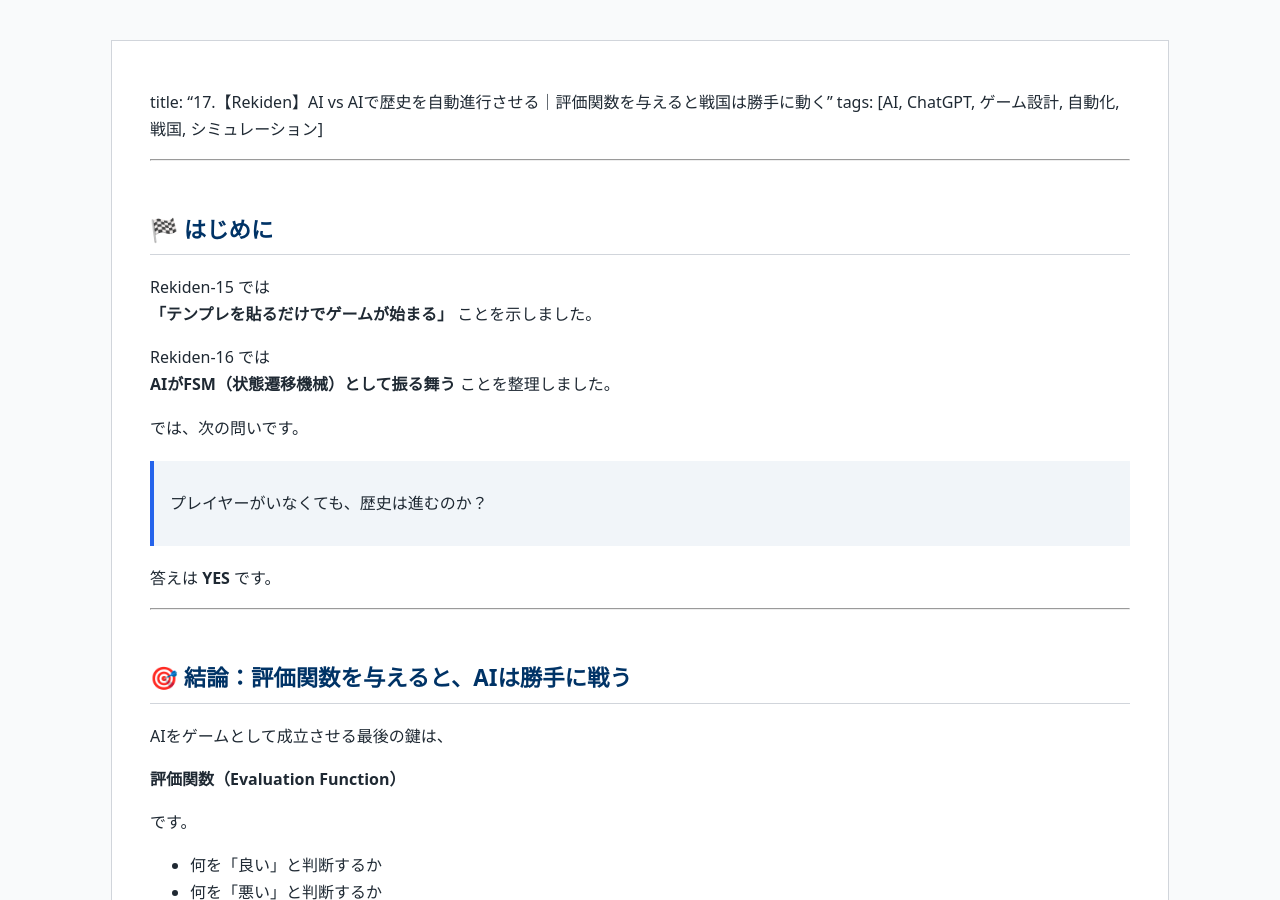
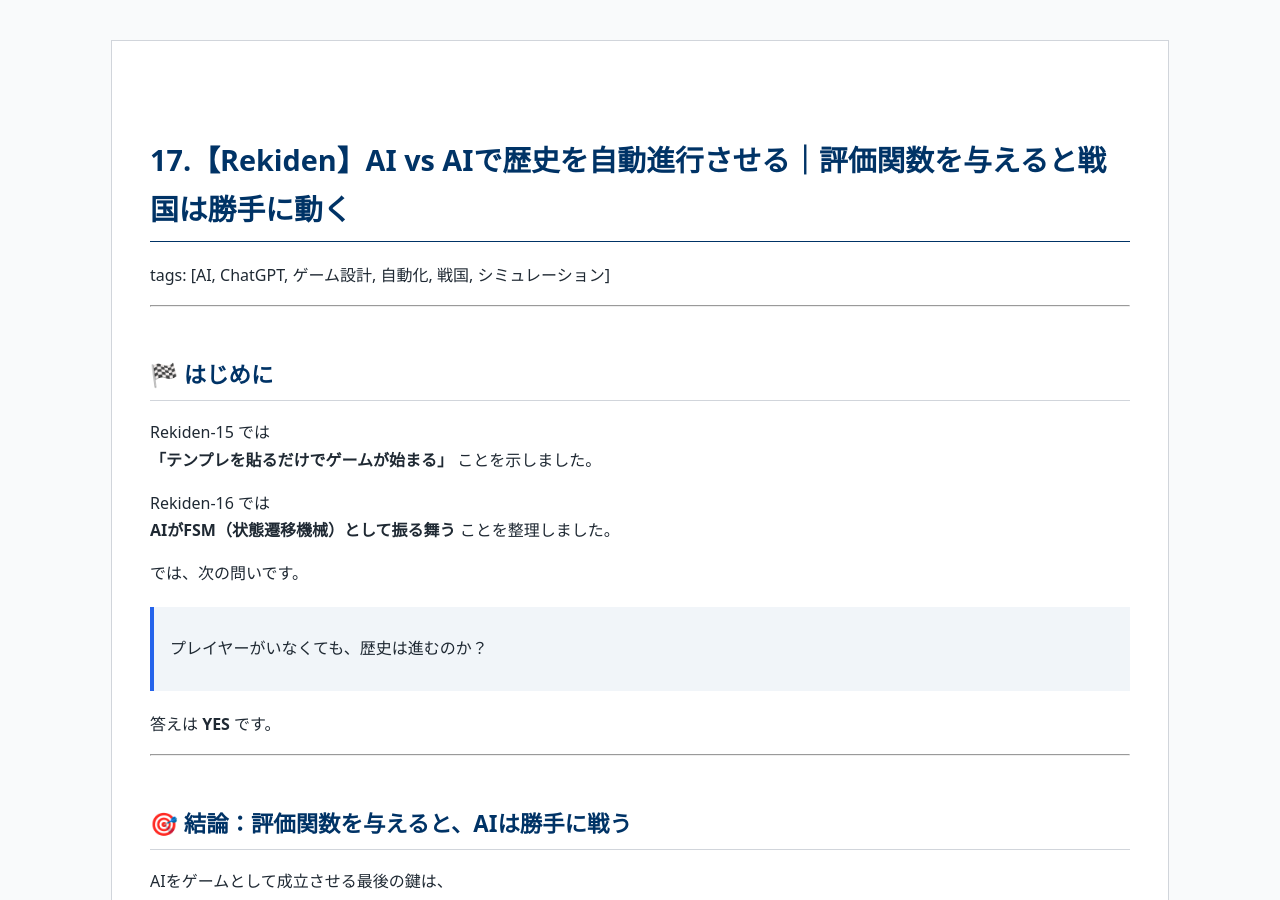
Before and after one commit to Samizo-AITL/qiita-articles, a Jekyll site: the page built from articles/17_ai_vs_ai_auto_history_rekiden.md, in a window 1280 px wide and 900 px high. Built offline with Jekyll 4.4.1, drawn with Linux system fonts in a browser that asks for light colours; some of the changed lines change nothing that is shown.

Commit message:
Update 17_ai_vs_ai_auto_history_rekiden.md

```diff
--- a/articles/17_ai_vs_ai_auto_history_rekiden.md
+++ b/articles/17_ai_vs_ai_auto_history_rekiden.md
@@ -3,7 +3,7 @@
 title: Qiita Articles
 ---
 
-title: "17.【Rekiden】AI vs AIで歴史を自動進行させる｜評価関数を与えると戦国は勝手に動く"
+# 17.【Rekiden】AI vs AIで歴史を自動進行させる｜評価関数を与えると戦国は勝手に動く
 tags: [AI, ChatGPT, ゲーム設計, 自動化, 戦国, シミュレーション]
 
 ---
```
